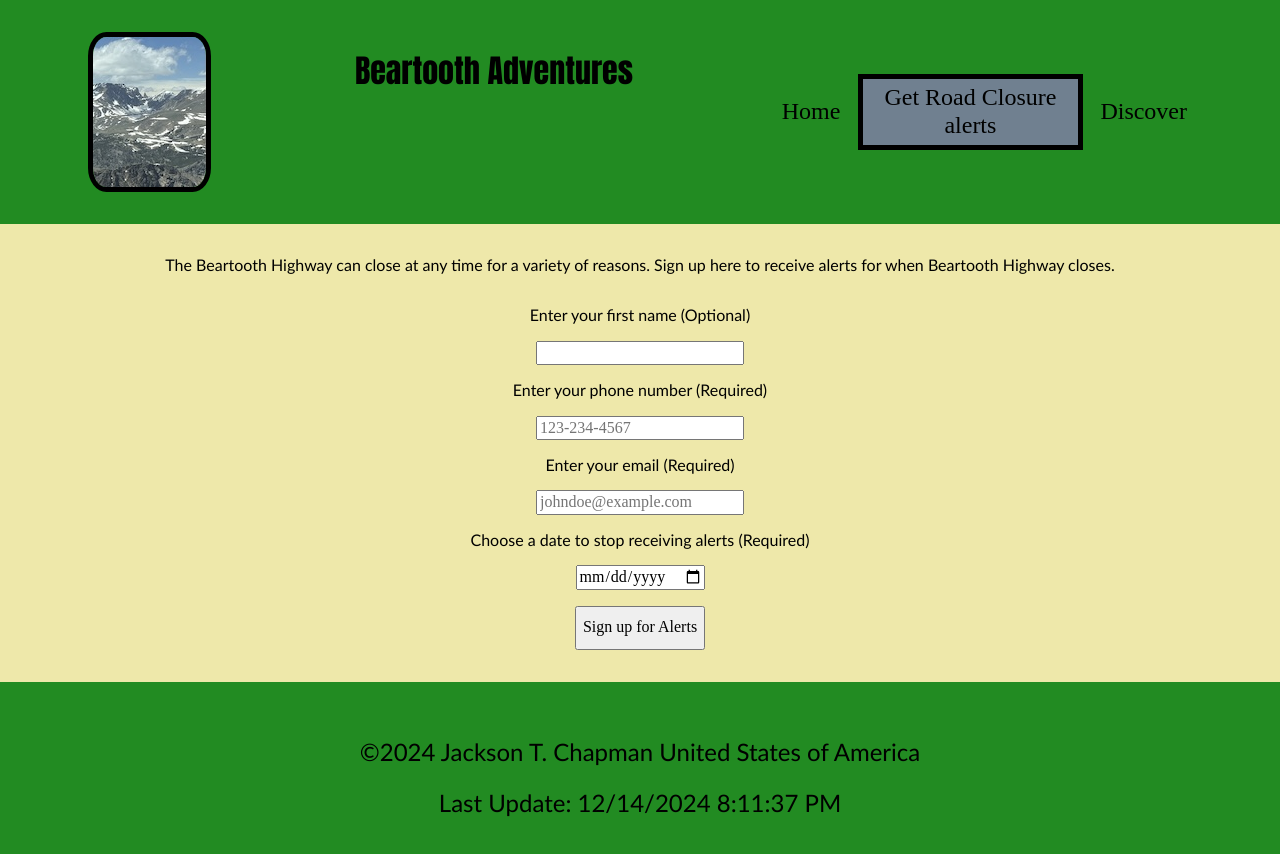
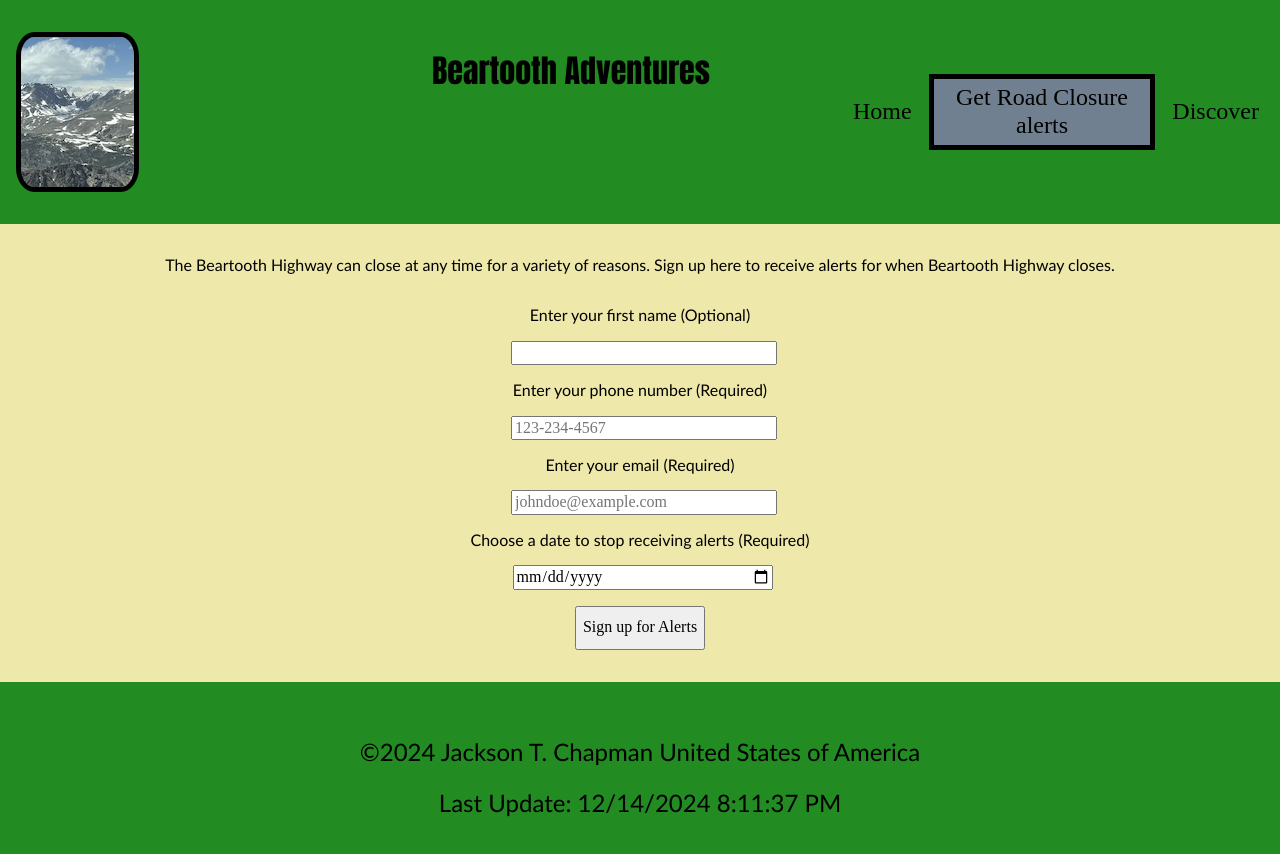
Before and after one commit to chapman-jackson/BeartoothAdventures, a plain HTML site: page alerts.html in a window 1280 px wide. Drawn offline with Linux system fonts and the light colour scheme.

Commit message:
corrected layout errors

```diff
--- a/styles/alerts.css
+++ b/styles/alerts.css
@@ -13,3 +13,11 @@
 p{
     text-align: center;
 }
+
+
+.email, .name, .number, .calendar {
+flex: 1;
+width: 100%;
+max-width: 350px;
+min-width: 250px;
+}
--- a/styles/base.css
+++ b/styles/base.css
@@ -4,9 +4,8 @@ header, footer{
 }
 
 header{
-    display: flex;
-    flex-direction: row;
-    justify-content: space-around;
+    display: grid;
+    grid-template-columns: 1fr 1fr 1fr;
 }
 
 footer{
```
Also changed, not shown: styles/index.css (+6 -2 lines).
